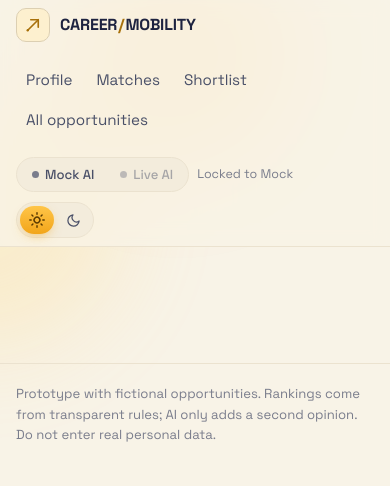
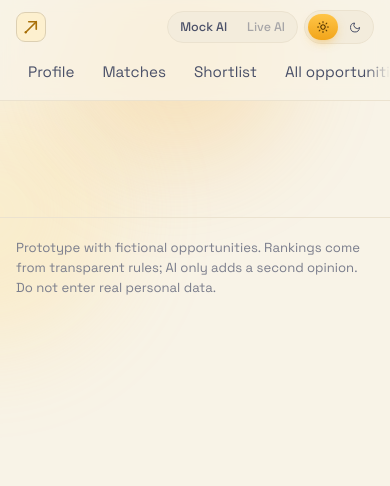
Before and after one commit to diab3tes/career_mobility_platfrom, a Django app: template templates/base.html in a window 390 px wide. Shown: the top 486 px of the page. Run offline with Django 5.2, Linux system fonts and the light colour scheme; the template is opened without the code that fills it: most values are stand-ins (such as "Sample title", 1, 10 or a date in 2020).

Commit message:
Enhance responsive styles for header and navigation

```diff
--- a/static/css/app.css
+++ b/static/css/app.css
@@ -132,6 +132,34 @@ code { font-size: .85em; background: var(--surface-2); padding: 1px 6px; border-
 
 .theme { padding: 3px; }
 .theme button { width: 34px; height: 28px; padding: 0; justify-content: center; }
+
+/* Header on small screens: two rows. Row 1: logo + toggles. Row 2: the page links as one strip that
+   scrolls sideways instead of wrapping, so the sticky header stays short. */
+@media (max-width: 760px) {
+  .site .wrap { display: grid; grid-template-columns: minmax(0, 1fr) auto; gap: 8px 12px; min-height: 0; padding-top: 10px; padding-bottom: 6px; }
+  .brand { grid-column: 1; grid-row: 1; min-width: 0; font-size: .95rem; }
+  .brand-mark { width: 30px; height: 30px; border-radius: 9px; flex: none; }
+  .tools { grid-column: 2; grid-row: 1; margin-left: 0; gap: 6px; flex-wrap: nowrap; }
+  .aimode .lock { display: none; } /* still explained by the disabled button's tooltip and screen-reader text */
+  .seg button { padding: 6px 9px; font-size: .78rem; }
+  .theme button { width: 30px; height: 26px; }
+  .nav {
+    grid-column: 1 / -1; grid-row: 2; flex-wrap: nowrap; overflow-x: auto; scrollbar-width: none;
+    margin: 0 -16px; padding: 2px 16px 4px; scroll-padding-inline: 16px;
+    -webkit-mask-image: linear-gradient(90deg, transparent 0, #000 16px, #000 calc(100% - 24px), transparent);
+            mask-image: linear-gradient(90deg, transparent 0, #000 16px, #000 calc(100% - 24px), transparent);
+  }
+  .nav::-webkit-scrollbar { display: none; }
+  .nav a { flex: none; white-space: nowrap; padding: 6px 12px; }
+}
+@media (max-width: 760px) {
+  .brand > span:last-child { min-width: 0; overflow: hidden; text-overflow: ellipsis; white-space: nowrap; }
+}
+/* Phones: the logo mark alone (the words stay available to screen readers via aria-label). */
+@media (max-width: 480px) {
+  .brand > span:last-child { display: none; }
+  .seg button .led { display: none; }
+}
 .theme button[aria-pressed="true"] {
   background: linear-gradient(180deg, #ffc548, #f2a51a); color: #5a3a00; box-shadow: 0 4px 12px -4px rgba(242, 165, 26, .7);
 }
```
